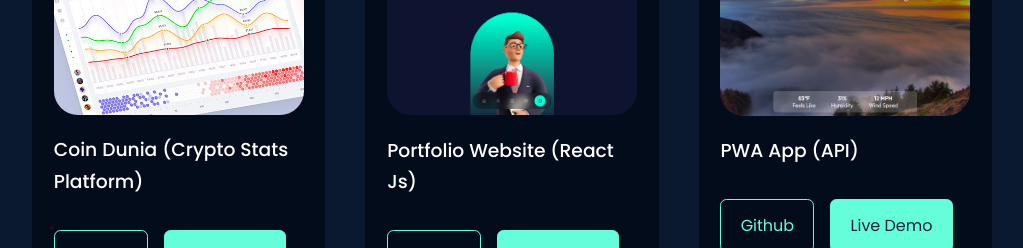
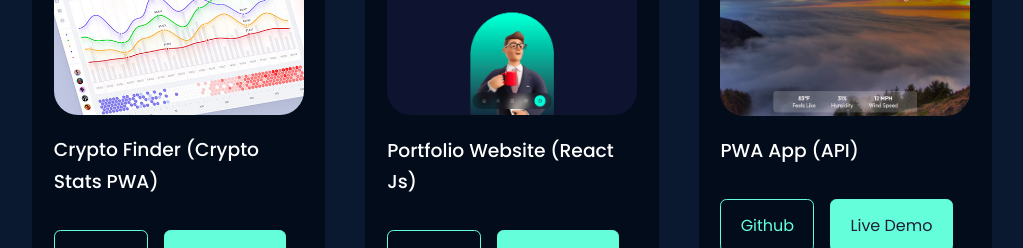
Before and after one commit to utkarshgoel10/ReactPortfolio, a React (Create React App) app: page / in a window 1280 px wide. Shown: the part 3280-3528 px from the top of the page, without its empty margins (128-1151 px from the left). Built offline with nearby package versions, Linux system fonts and the light colour scheme.

Commit message:
Update Portfolio.jsx

```diff
--- a/src/components/portfolio/Portfolio.jsx
+++ b/src/components/portfolio/Portfolio.jsx
@@ -11,9 +11,9 @@
   {
     id: 1,
     image: IMG1,
-    title: 'Coin Dunia (Crypto Stats Platform)',
-    github: 'https://github.com/utkarshgoel10/CryptoZone',
-    demo: 'https://cryptozone10.netlify.app/'
+    title: 'Crypto Finder (Crypto Stats PWA)',
+    github: 'https://github.com/utkarshgoel10/CryptoSearch',
+    demo: 'https://mycrypto-finder.netlify.app/'
   },
   {
     id: 2,
```
